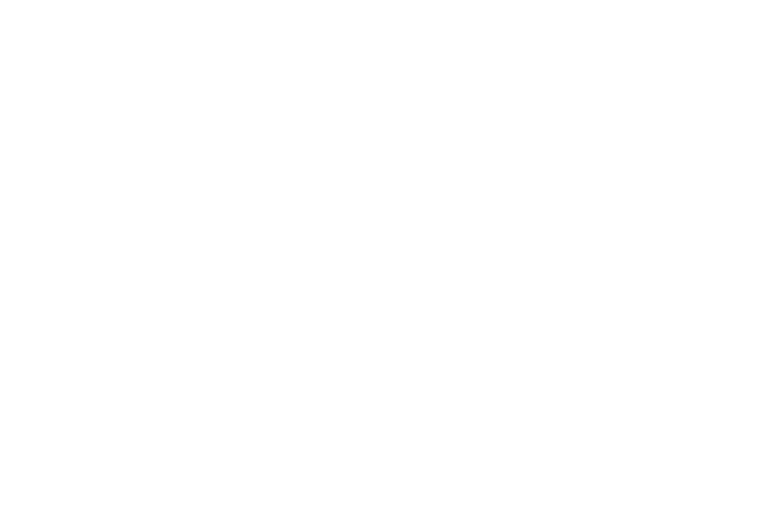
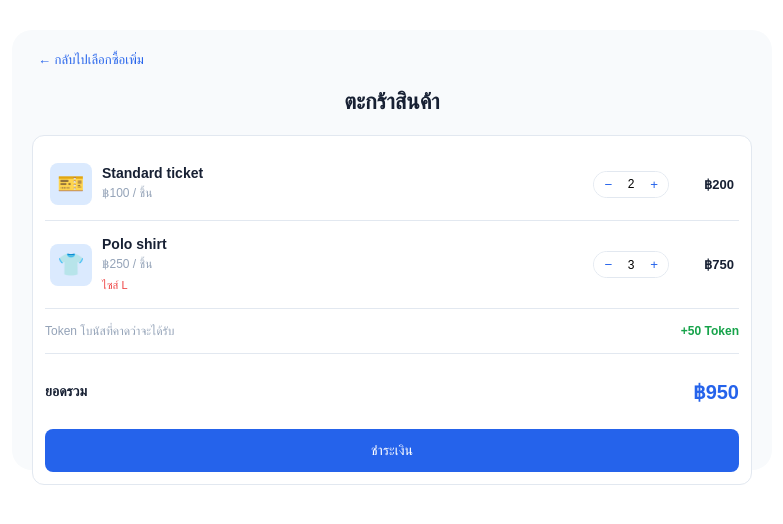
Before and after one commit to Chotipong5408/TicketRegistration, a React (Vite) app: page /carts in a window 1280 px wide. Before the commit this address had no page. Shown: the top 524 px of the page, without its empty margins (248-1031 px from the left). Built offline with nearby package versions, Linux system fonts and the light colour scheme.

Commit message:
update carts 01

```diff
--- a/src/App.jsx
+++ b/src/App.jsx
@@ -1,5 +1,6 @@
 import { BrowserRouter, Routes, Route } from "react-router-dom";
 import SuperAdminDashboard from "./pages/SuperAdminDashboard";
+import Carts from "./pages/carts";
 
 function Home() {
   return (
@@ -22,6 +23,7 @@ function App() {
       <Routes>
         <Route path="/" element={<Home />} />
         <Route path="/super-admin" element={<SuperAdminDashboard />} />
+        <Route path="/carts" element={<Carts />} />
       </Routes>
     </BrowserRouter>
   );
--- /dev/null
+++ b/src/data/carts.js
@@ -0,0 +1,24 @@
+
+
+
+
+export const cartItems = [
+    {
+        id:1,
+        name:"Standard ticket",
+        type:"ticket",
+        price:100,
+        token:10,
+        quantity:2
+    },
+    {
+        id:2,
+        type:"shirt",
+        name:"Polo shirt",
+        price:250,
+        token:10,
+        quantity:3,
+        size:"L"
+
+    }
+]
--- /dev/null
+++ b/src/pages/Carts.jsx
@@ -0,0 +1,135 @@
+import { useState } from "react";
+import { cartItems } from "../data/carts";
+import "../styles/Cart.css";
+
+export default function Carts() {
+
+    // เก็บข้อมูลสินค้าในตะกร้า
+    const [items, setItems] = useState(cartItems);
+
+    // เพิ่มจำนวนสินค้า
+    function increaseQuantity(id) {
+        setItems(items.map((item) =>
+            item.id === id
+                ? { ...item, quantity: item.quantity + 1 }
+                : item
+        ));
+    }
+
+    // ลดจำนวนสินค้า
+    function decreaseQuantity(id) {
+        setItems(items.map((item) =>
+            item.id === id
+                ? { ...item, quantity: Math.max(1, item.quantity - 1) }
+                : item
+        ));
+    }
+
+    // คำนวณราคารวม
+    const totalPrice = items.reduce((sum, item) => {
+        return sum + item.price * item.quantity;
+    }, 0);
+
+    // คำนวณ Token รวม
+    const totalToken = items.reduce((sum, item) => {
+        return sum + item.token * item.quantity;
+    }, 0);
+
+    return (
+        <div className="cart-container">
+
+            {/* กลับไปเลือกซื้อเพิ่ม */}
+            <nav className="cart-nav">
+                <button onClick={() => window.history.back()}>
+                    ← กลับไปเลือกซื้อเพิ่ม
+                </button>
+            </nav>
+
+            {/* หัวข้อ */}
+            <header className="cart-header">
+                <h2>ตะกร้าสินค้า</h2>
+            </header>
+
+            {/* รายการสินค้า */}
+            <main className="cart-card">
+
+                {items.map((item) => (
+                    <div className="cart-item" key={item.id}>
+
+                        {/* Icon สินค้า */}
+                        <div className="cart-icon">
+                            {item.type === "ticket" ? "🎫" : "👕"}
+                        </div>
+
+                        {/* รายละเอียดสินค้า */}
+                        <div className="cart-detail">
+
+                            <h3>{item.name}</h3>
+
+                            <p>
+                                ฿{item.price.toLocaleString()} / ชิ้น
+                            </p>
+
+                            {item.size && (
+                                <span>ไซส์ {item.size}</span>
+                            )}
+
+                        </div>
+
+                        {/* ปุ่มเพิ่มลดจำนวน */}
+                        <div className="quantity-control">
+
+                            <button
+                                onClick={() => decreaseQuantity(item.id)}
+                            >
+                                −
+                            </button>
+
+                            <span>{item.quantity}</span>
+
+                            <button
+                                onClick={() => increaseQuantity(item.id)}
+                            >
+                                +
+                            </button>
+
+                        </div>
+
+                        {/* ราคารวมสินค้า */}
+                        <div className="item-subtotal">
+                            ฿{(item.price * item.quantity).toLocaleString()}
+                        </div>
+
+                    </div>
+                ))}
+
+                {/* Token ที่ได้รับ */}
+                <div className="token-summary">
+                    <span>Token โบนัสที่คาดว่าจะได้รับ</span>
+                    <span>+{totalToken} Token</span>
+                </div>
+
+                {/* สรุปราคา */}
+                <div className="cart-total">
+
+                    <h3>ยอดรวม</h3>
+
+                    <strong>
+                        ฿{totalPrice.toLocaleString()}
+                    </strong>
+
+                </div>
+
+                {/* ปุ่มชำระเงิน */}
+                <button
+                    className="checkout-button"
+                    disabled={items.length === 0}
+                >
+                    ชำระเงิน
+                </button>
+
+            </main>
+
+        </div>
+    );
+}
--- /dev/null
+++ b/src/styles/Cart.css
@@ -0,0 +1,198 @@
+/* พื้นหลังหลัก */
+.cart-container {
+    max-width: 720px;
+    margin: 30px auto;
+    padding: 20px;
+    background: #f8fafc;
+    height: 50vh;
+    font-family: Arial, sans-serif;
+    border-radius: 20px;
+}
+
+/* ปุ่มกลับ */
+.cart-nav {
+    margin-bottom: 20px;
+}
+
+.cart-nav button {
+    border: none;
+    background: transparent;
+    color: #2563eb;
+    cursor: pointer;
+    font-size: 13px;
+}
+
+/* หัวข้อ */
+.cart-header {
+    text-align: center;
+    margin-bottom: 20px;
+    color: #172033;
+}
+
+.cart-header h2 {
+    font-size: 22px;
+}
+
+/* กล่องตะกร้า */
+.cart-card {
+    background: white;
+    border: 1px solid #e2e8f0;
+    border-radius: 12px;
+    padding: 12px;
+}
+
+/* รายการสินค้า */
+.cart-item {
+    display: flex;
+    align-items: center;
+    gap: 10px;
+    padding: 15px 5px;
+    border-bottom: 1px solid #e2e8f0;
+}
+
+/* Icon */
+.cart-icon {
+    width: 42px;
+    height: 42px;
+    background: #dbeafe;
+    border-radius: 8px;
+    display: flex;
+    justify-content: center;
+    align-items: center;
+    font-size: 22px;
+    flex-shrink: 0;
+}
+
+/* รายละเอียดสินค้า */
+.cart-detail {
+    flex: 1;
+    min-width: 0;
+}
+
+.cart-detail h3 {
+    font-size: 14px;
+    margin: 0 0 5px;
+    color: #172033;
+}
+
+.cart-detail p {
+    font-size: 12px;
+    color: #94a3b8;
+    margin: 0 0 4px;
+}
+
+.cart-detail span {
+    font-size: 11px;
+    color: #ef4444;
+}
+
+/* ปุ่มเพิ่มลด */
+.quantity-control {
+    display: flex;
+    align-items: center;
+    border: 1px solid #e2e8f0;
+    border-radius: 20px;
+    overflow: hidden;
+}
+
+.quantity-control button {
+    border: none;
+    background: white;
+    color: #2563eb;
+    padding: 5px 10px;
+    cursor: pointer;
+}
+
+.quantity-control span {
+    font-size: 12px;
+    min-width: 18px;
+    text-align: center;
+}
+
+/* ราคารวมสินค้า */
+.item-subtotal {
+    width: 55px;
+    text-align: right;
+    font-size: 13px;
+    font-weight: bold;
+    color: #172033;
+}
+
+/* สรุป Token */
+.token-summary {
+    display: flex;
+    justify-content: space-between;
+    padding: 15px 0;
+    border-bottom: 1px solid #e2e8f0;
+    font-size: 12px;
+    color: #94a3b8;
+}
+
+.token-summary span:last-child {
+    color: #16a34a;
+    font-weight: bold;
+}
+
+/* ยอดรวม */
+.cart-total {
+    display: flex;
+    justify-content: space-between;
+    align-items: center;
+    padding: 15px 0;
+}
+
+.cart-total h3 {
+    font-size: 14px;
+    color: #172033;
+}
+
+.cart-total strong {
+    font-size: 20px;
+    color: #2563eb;
+}
+
+/* ปุ่มชำระเงิน */
+.checkout-button {
+    width: 100%;
+    padding: 13px;
+    background: #2563eb;
+    border: none;
+    border-radius: 8px;
+    color: white;
+    font-size: 14px;
+    cursor: pointer;
+}
+
+.checkout-button:hover {
+    background: #1d4ed8;
+}
+
+.checkout-button:disabled {
+    opacity: 0.5;
+    cursor: not-allowed;
+}
+
+/* รองรับมือถือ */
+@media (max-width: 480px) {
+    .cart-container {
+        margin: 0;
+        padding: 15px;
+    }
+
+    .cart-item {
+        gap: 6px;
+    }
+
+    .cart-detail h3 {
+        font-size: 12px;
+    }
+
+    .quantity-control button {
+        padding: 5px 7px;
+    }
+
+    .item-subtotal {
+        width: 48px;
+        font-size: 12px;
+    }
+}
```
